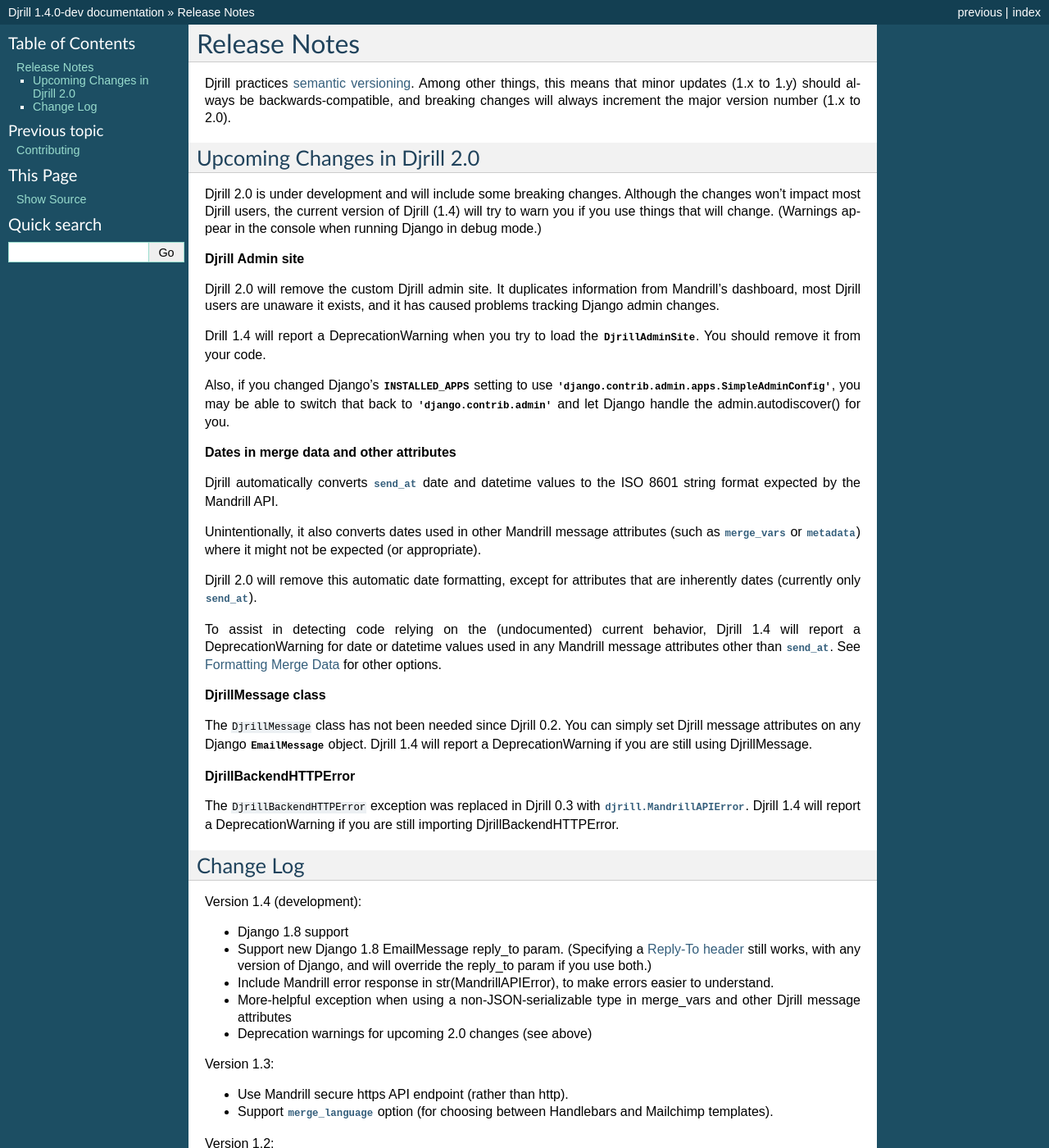
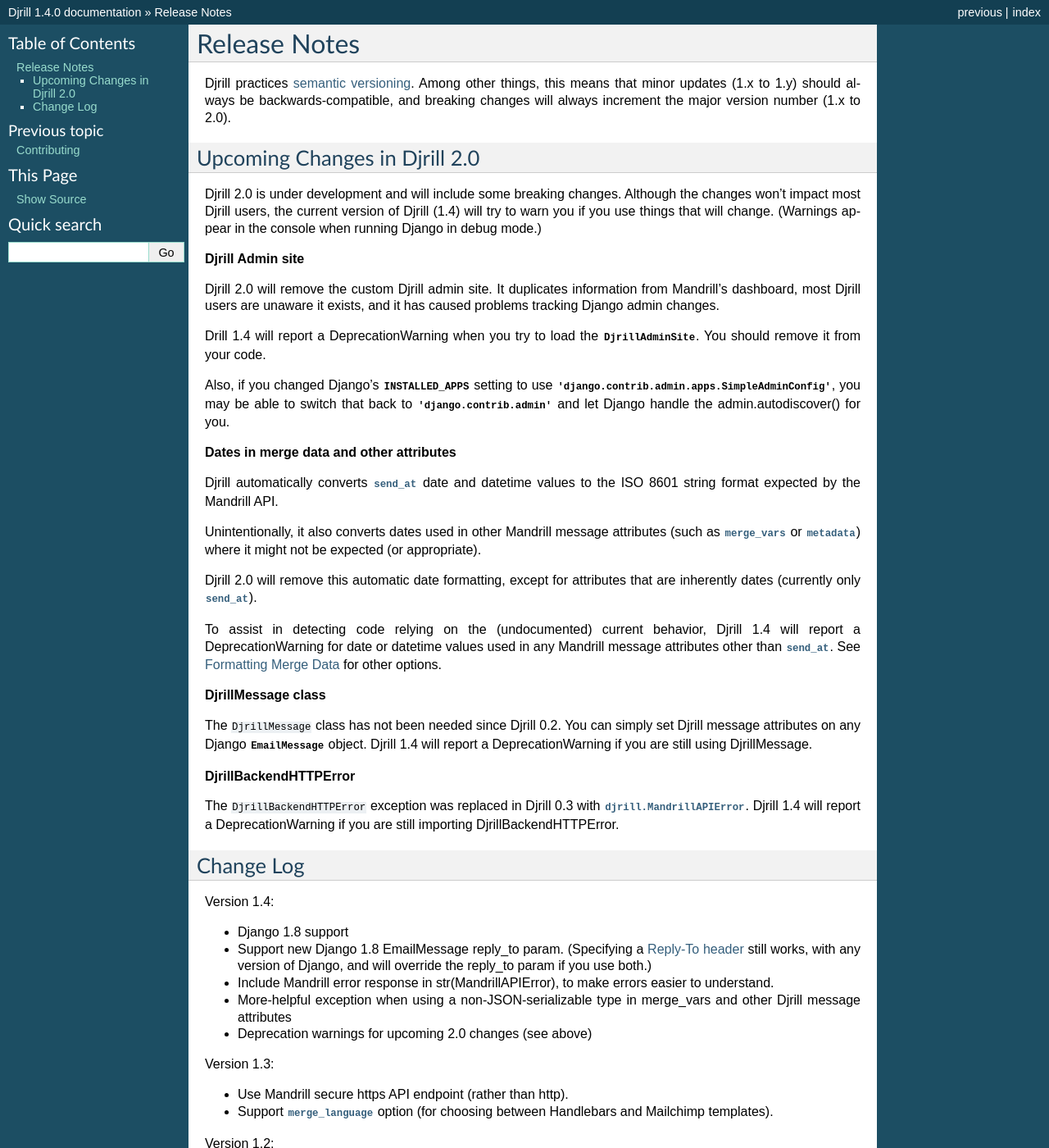
Before and after one commit to brack3t/Djrill, a Sphinx documentation site: the page built from docs/history.rst, in a window 1280 px wide and 1400 px high. Shown: the whole window at 82% size. Built offline with Sphinx 7.4.7, drawn with Linux system fonts in a browser that asks for light colours; some of the changed text lies outside the part shown.

Commit message:
Prep 1.4 release

```diff
--- a/djrill/_version.py
+++ b/djrill/_version.py
@@ -1,4 +1,4 @@
-VERSION = (1, 4, 0, 'dev')  # Remove the 'dev' component in release branches
+VERSION = (1, 4, 0)
 __version__ = '.'.join([str(x) for x in VERSION[:3]])  # major.minor.patch
 if len(VERSION) > 3:  # x.y.z-pre.release (note the hyphen)
     __version__ += '-' + '.'.join([str(x) for x in VERSION[3:]])
--- a/docs/history.rst
+++ b/docs/history.rst
@@ -69,7 +69,7 @@
 Change Log
 ----------
 
-Version 1.4 (development):
+Version 1.4:
 
 * Django 1.8 support
 * Support new Django 1.8 EmailMessage reply_to param.
```
